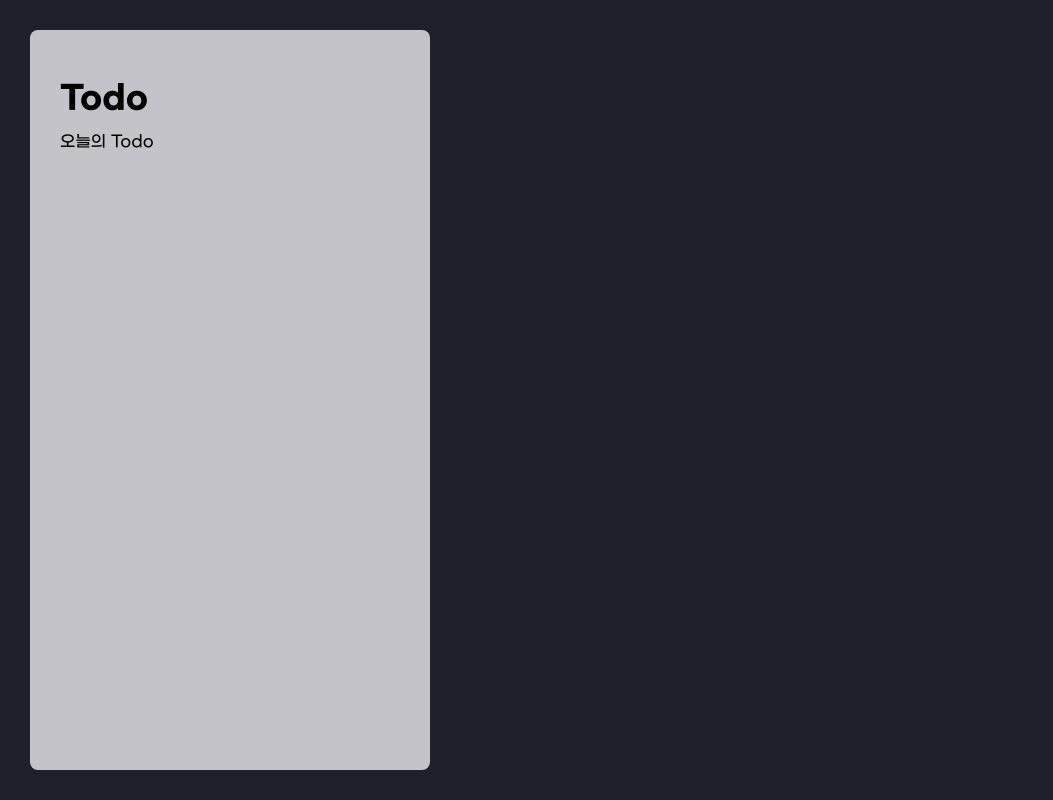
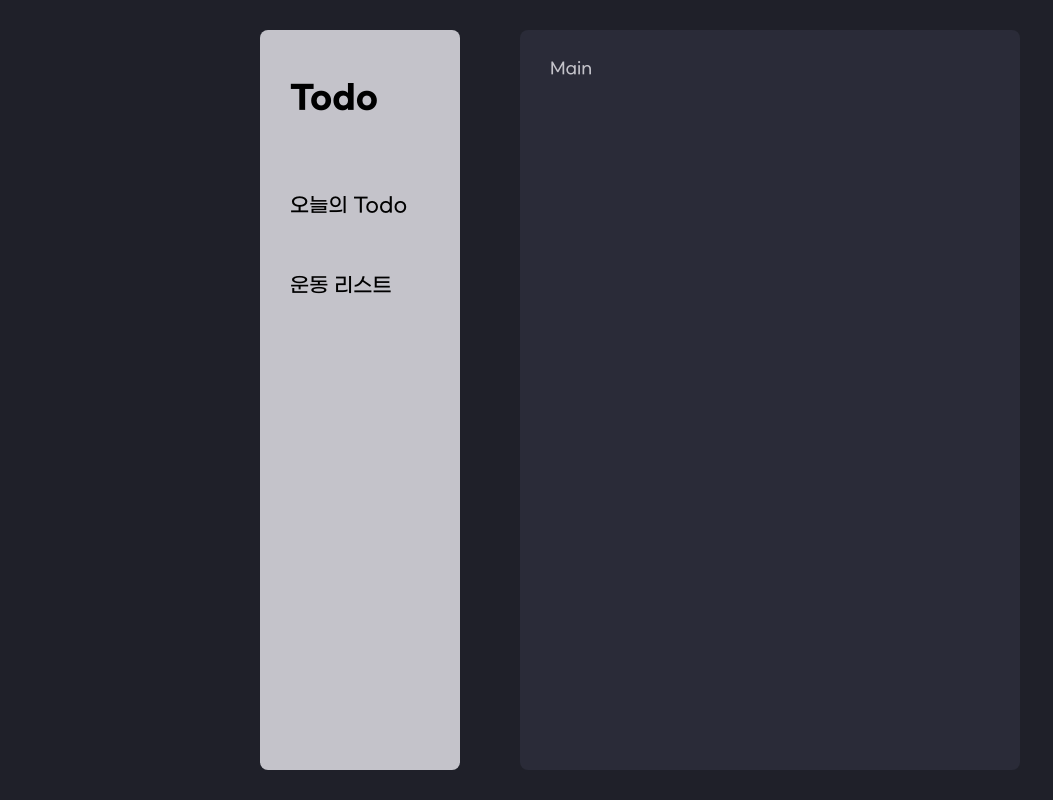
Before and after one commit to kimSojinn/GymTodo, a React (Create React App) app in the folder gymtodo/: page /main in a window 1280 px wide. Shown: the whole page, without its empty margins (0-1053 px from the left). Built offline with nearby package versions, Linux system fonts and the light colour scheme.

Commit message:
메인화면 레이아웃 구성 완료

```diff
--- a/gymtodo/src/components/Home/MainContent.tsx
+++ /dev/null
@@ -1,20 +0,0 @@
-import styled from 'styled-components';
-import { Navbar } from '../common/Layout/Navbar';
-
-export const MainContent = () => {
-  return (
-    <SMainContent>
-      <div className="navbar">
-        <Navbar />
-      </div>
-    </SMainContent>
-  );
-};
-
-const SMainContent = styled.div`
-  display: flex;
-  .navbar {
-    display: flex;
-    justify-content: flex-start;
-  }
-`;
--- /dev/null
+++ b/gymtodo/src/components/Lists/Lists.tsx
@@ -0,0 +1,18 @@
+import styled from 'styled-components';
+
+export const Lists = () => {
+  return <SLists>Lists</SLists>;
+};
+
+const SLists = styled.div`
+  background-color: #2a2b38;
+  color: #c4c3ca;
+  height: calc(100vh - 60px);
+  width: 39.063vw;
+  margin: 30px;
+  padding: 30px;
+  border-radius: 8px;
+  display: flex;
+  flex-direction: colunm;
+  box-sizing: border-box;
+`;
--- /dev/null
+++ b/gymtodo/src/components/Main/Main.tsx
@@ -0,0 +1,18 @@
+import styled from 'styled-components';
+
+export const Main = () => {
+  return <SMain>Main</SMain>;
+};
+
+const SMain = styled.div`
+  background-color: #2a2b38;
+  color: #c4c3ca;
+  height: calc(100vh - 60px);
+  width: 39.063vw;
+  margin: 30px;
+  padding: 30px;
+  border-radius: 8px;
+  display: flex;
+  flex-direction: colunm;
+  box-sizing: border-box;
+`;
--- a/gymtodo/src/components/common/Layout/Navbar.tsx
+++ b/gymtodo/src/components/common/Layout/Navbar.tsx
@@ -1,11 +1,24 @@
+import { useState } from 'react';
+import { Link } from 'react-router-dom';
 import styled from 'styled-components';
 
 export const Navbar = () => {
+  const [active, setActive] = useState('');
+
+  const handleClick = (path: string) => {
+    setActive(path);
+  };
+
   return (
     <SNavbar>
       <div className="layout">
         <h1 className="title">Todo</h1>
-        <p>오늘의 Todo</p>
+        <Link to="/main" onClick={() => handleClick('/main')}>
+          오늘의 Todo
+        </Link>
+        <Link to="/list" onClick={() => handleClick('/list')}>
+          운동 리스트
+        </Link>
       </div>
     </SNavbar>
   );
@@ -14,16 +27,28 @@ export const Navbar = () => {
 const SNavbar = styled.div`
   background-color: #c4c3ca;
   height: calc(100vh - 60px);
-  width: 400px;
+  width: 15.625vw;
   margin: 30px;
   padding: 30px;
   border-radius: 8px;
   display: flex;
-  flex-direction: colunm;
-  gap: 20px;
+  flex-direction: column;
   box-sizing: border-box;
-  .title {
-    text-align: left;
-    margin-bottom: 20px;
+  .layout {
+    display: flex;
+    flex-direction: column;
+    gap: 60px;
+  }
+  a {
+    color: inherit;
+    text-decoration: none;
+    font-size: 20px;
+  }
+  a:hover {
+    color: #696969;
+    background-color: #ffeba7;
+    border-radius: 8px;
+    height: 45px;
+    // padding: 20px 0 0 10px;
   }
 `;
--- a/gymtodo/src/pages/Home/MainContentPage.tsx
+++ /dev/null
@@ -1,12 +0,0 @@
-import styled from 'styled-components';
-import { MainContent } from '../../components/Home/MainContent';
-
-export const MainContentPage = () => {
-  return (
-    <SMainContentpage>
-      <MainContent />
-    </SMainContentpage>
-  );
-};
-
-const SMainContentpage = styled.div``;
--- /dev/null
+++ b/gymtodo/src/pages/Lists/ListsPage.tsx
@@ -0,0 +1,17 @@
+import styled from 'styled-components';
+import { Navbar } from '../../components/common/Layout/Navbar';
+import { Lists } from '../../components/Lists/Lists';
+
+export const ListsPage = () => {
+  return (
+    <SListspage>
+      <Navbar />
+      <Lists />
+    </SListspage>
+  );
+};
+
+const SListspage = styled.div`
+  display: flex;
+  justify-content: center;
+`;
--- /dev/null
+++ b/gymtodo/src/pages/Main/MainPage.tsx
@@ -0,0 +1,19 @@
+import styled from 'styled-components';
+import { Navbar } from '../../components/common/Layout/Navbar';
+import { Main } from '../../components/Main/Main';
+// import { Header } from '../../components/common/Layout/Header';
+
+export const MainPage = () => {
+  return (
+    <SMainpage>
+      <Navbar />
+      <Main />
+      {/* <Header /> */}
+    </SMainpage>
+  );
+};
+
+const SMainpage = styled.div`
+  display: flex;
+  justify-content: center;
+`;
```
Also changed, not shown: gymtodo/src/App.tsx (+8 -3 lines), gymtodo/src/components/common/Layout/Header.tsx (+1 -6 lines).
